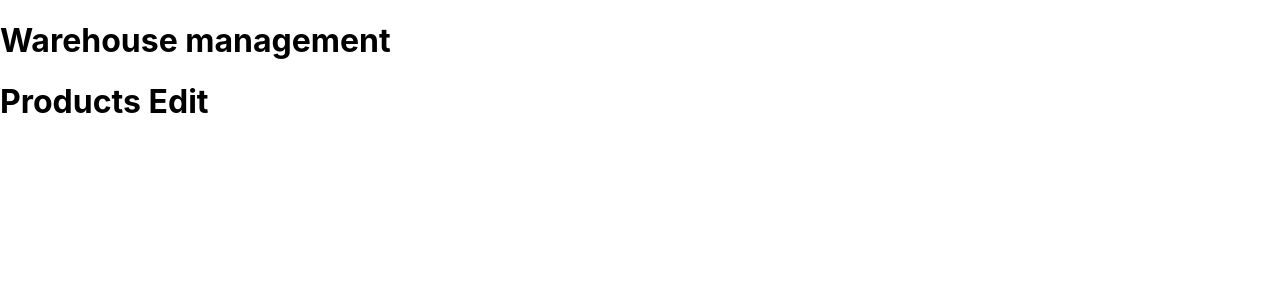
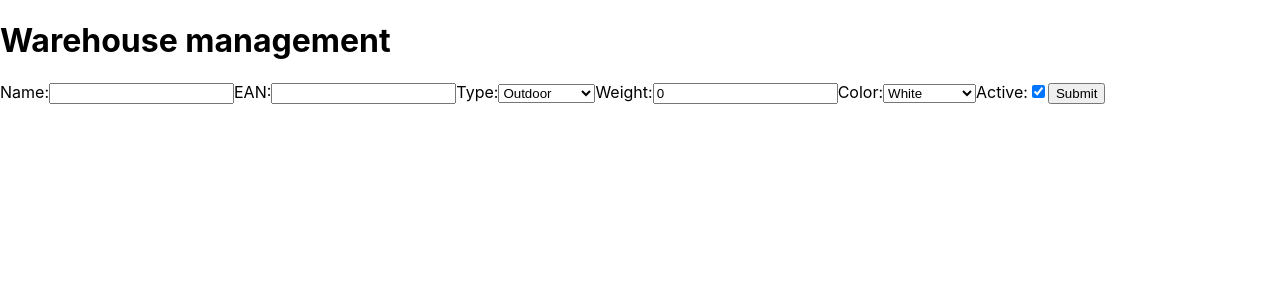
Before and after one commit to elvyra/warehouse-management, a React (Create React App) app: page /products/1/edit in a window 1280 px wide. Shown: the top 300 px of the page. Built offline with nearby package versions, Linux system fonts and the light colour scheme.

Commit message:
Edit product functionality (#4)

```diff
--- a/src/components/productEdit/ProductEdit.tsx
+++ b/src/components/productEdit/ProductEdit.tsx
@@ -1,7 +1,38 @@
 import React from "react";
+import { RouteComponentProps } from "react-router-dom";
+import { IProduct } from "../interfaces/interfaces";
+import { GetData, SaveData } from "../localStorage/LocalStorage";
+import { isNullOrUndefined } from "util";
+import ProductForm from "../productForm/ProductForm";
+import { CreateEditedProduct } from "../productForm/CreateProductFromFormData";
 
-const ProductEdit: React.FC = () => {
-  return <h1>Products Edit</h1>;
+interface PropsType extends RouteComponentProps {
+  id: string;
+}
+
+const ProductEdit: React.FC<PropsType> = (props: PropsType) => {
+  let id: string = (props.match.params as PropsType).id;
+  let items: IProduct[] = GetData();
+  let item: IProduct | undefined = items.find((p) => p.id === id);
+  let index: number = isNullOrUndefined(item) ? -1 : items.indexOf(item);
+
+  const handleChangeActive = () => {};
+
+  const handleSubmit = (event: React.FormEvent<HTMLFormElement>): void => {
+    event.preventDefault();
+    let product: IProduct = CreateEditedProduct(event);
+    let list: IProduct[] = items.slice(0);
+    list.splice(index, 1, product);
+    SaveData(list);
+  };
+
+  return (
+    <form onSubmit={handleSubmit}>
+      <input type="text" name="id" defaultValue={id} hidden />
+      <ProductForm product={item} handleChangeActive={handleChangeActive} />
+      <input type="submit" value="Submit" />
+    </form>
+  );
 };
 
 export default ProductEdit;
```
